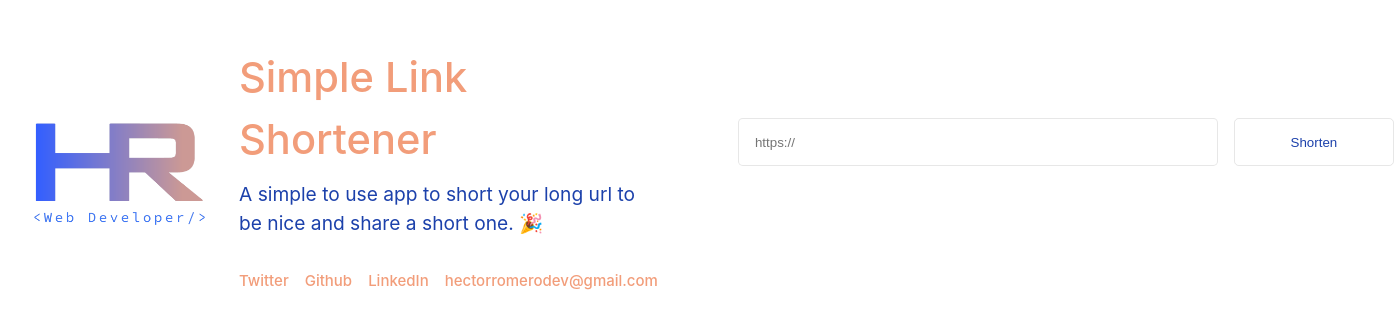
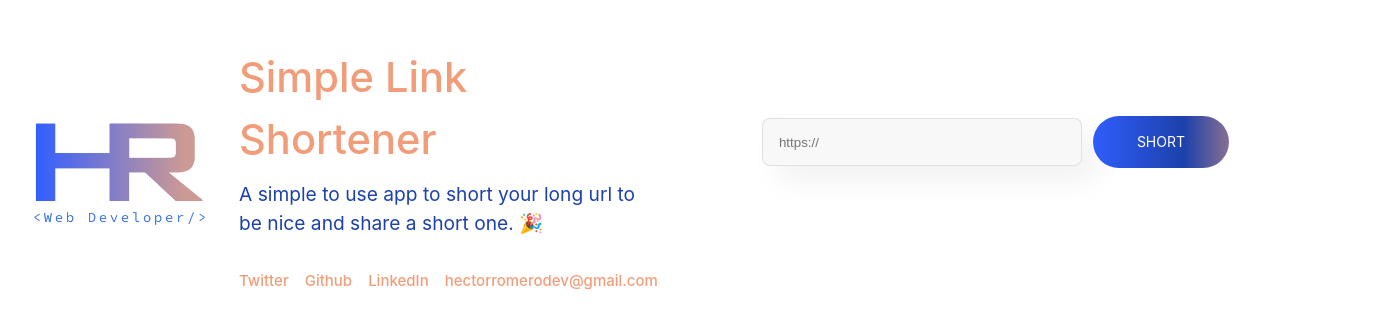
Before and after one commit to hectorromerodev/link-shortener, a Vue app: page / in a window 1280 px wide. Shown: the part 226-554 px from the top of the page, 1394 px wide, since content can reach past the window. Built offline with nearby package versions, Linux system fonts and the light colour scheme.

Commit message:
update urlSHortener

```diff
--- a/src/components/UrlShortener.vue
+++ b/src/components/UrlShortener.vue
@@ -12,6 +12,19 @@ const isCopied = ref(false)
 const isLoading = ref(false)
 
 const createShortUrl = async () => {
+  if (!isValidUrl.value) {
+    toast.warning('Please enter a valid URL');
+    toast.info('Click Here See an Example', {
+      timeout: 10000,
+      hideProgressBar: true,
+      onClick(closeToast) {
+        longUrl.value = 'https://google.com'
+        closeToast();
+      },
+      showCloseButtonOnHover: true,
+    });
+    return;
+  }
   isLoading.value = true
   try {
     shortUrl.value = await shortener(longUrl.value);
@@ -51,6 +64,7 @@ const shortener = async (url: string) => {
     .then(response => {
       if (response.ok) {
         toast.success('Url shortened successfully');
+        clear();
         return response.json()
       } else {
         throw new Error('Something went wrong, please try again later');
@@ -59,30 +73,40 @@ const shortener = async (url: string) => {
     .then(result => <string>result.result_url);
 }
 
+const isValidUrl = computed(() => {
+  const validUrl: RegExp = /^(https):\/\/[^ "]+$/;
+  return longUrl.value && validUrl.test(longUrl.value);
+})
+
+const clear = () => {
+  longUrl.value = ''
+  shortUrl.value = ''
+  isCopied.value = false
+}
+
 </script>
 
 <template>
   <div class="container">
     <div class="form">
       <input type="text" placeholder="https://" v-model="longUrl"/>
-      <button type="button" @click="createShortUrl()">
-        <template v-if="isLoading">
-          <span class="spinner-border spinner-border-sm" role="status" aria-hidden="true"></span>
-          <span class="visually-hidden">Loading...</span>
-        </template>
-        <template v-else>
-          Shorten
-        </template>
+      <button class="short-btn" type="button" @click="createShortUrl()">
+        <span v-if="isLoading">LOADING...</span>
+        <span v-else>SHORT</span>
       </button>
     </div>
     <div class="result">
       <span v-if="shortUrl" class="url">{{ shortUrl }}</span>
-      <button v-if="shortUrl" type="button" @click="copyShortUrl"> {{ isCopied ? 'copied' : 'copy'}}  </button>
+      <button class="copy-btn" v-if="shortUrl" type="button" @click="copyShortUrl">
+        <span v-if="isCopied">COPIED</span>
+        <span v-else>COPY</span>
+      </button>
     </div>
   </div>
 </template>
 
 <style scoped>
+@import '../assets/base.css';
 
 .container {
   display: flex;
@@ -98,24 +122,19 @@ const shortener = async (url: string) => {
   align-items: center;
   justify-content: center;
   gap: 1rem;
+  flex-wrap: wrap;
 }
 
 .form input {
-  width: 30rem;
+  width: 20rem;
   height: 3rem;
   border: 1px solid var(--color-border);
-  border-radius: 0.3rem;
+  border-radius: 0.5rem;
   padding: 0 1rem;
-}
+  background: var(--color-background-soft);
+  box-shadow: 15px 15px 30px var(--color-background-mute),
+    -15px -15px 30px var(--color-background);
 
-.form button {
-  width: 10rem;
-  height: 3rem;
-  border: 1px solid var(--color-border);
-  border-radius: 0.3rem;
-  background: var(--color-primary);
-  color: var(--color-text);
-  font-weight: 500;
 }
 
 .result {
@@ -131,26 +150,70 @@ const shortener = async (url: string) => {
   font-weight: 500;
 }
 
-.result button {
-  width: 10rem;
-  height: 3rem;
-  border: 1px solid var(--color-border);
-  border-radius: 0.3rem;
-  background: var(--color-primary);
-  color: var(--color-text);
-  font-weight: 500;
+button.short-btn{
+  text-decoration: none;
+  border: none;
+  font-size: 14px;
+  font-family: inherit;
+  color: #fff;
+  width: 9em;
+  height: 3em;
+  line-height: 2em;
+  text-align: center;
+  background: linear-gradient(90deg, var(--hr-accent), var(--hr-primary), var(--hr-complement), var(--hr-secondary));
+  background-size: 300%;
+  border-radius: 30px;
+  z-index: 1;
 }
 
-.spinner-border {
-  width: 1rem;
-  height: 1rem;
-  vertical-align: text-bottom;
+button.short-btn:hover {
+  animation: ani 8s linear infinite;
+  border: none;
 }
 
-.spinner-border-sm {
-  width: 1rem;
-  height: 1rem;
-  border-width: 0.2em;
+@keyframes ani {
+  0% {
+    background-position: 0%;
+  }
+
+  100% {
+    background-position: 200%;
+  }
 }
 
+button.short-btn:before {
+  content: '';
+  position: absolute;
+  top: -5px;
+  left: -5px;
+  right: -5px;
+  bottom: -5px;
+  z-index: -1;
+  background: linear-gradient(90deg, var(--hr-accent), var(--hr-primary), var(--hr-complement), var(--hr-secondary));
+  background-size: 200%;
+  border-radius: 35px;
+  transition: 1s;
+}
+
+button.short-btn:hover::before {
+  filter: blur(20px);
+}
+
+button.short-btn:active {
+  background: linear-gradient(32deg,  var(--hr-accent), var(--hr-primary), var(--hr-complement), var(--hr-secondary));
+}
+
+button.copy-btn{
+  text-decoration: none;
+  border: none;
+  font-size: 14px;
+  font-family: inherit;
+  color: #fff;
+  width: 9em;
+  height: 3em;
+  line-height: 2em;
+  text-align: center;
+  background: var(--hr-complement);
+  border-radius: .5rem;
+}
 </style>
```
